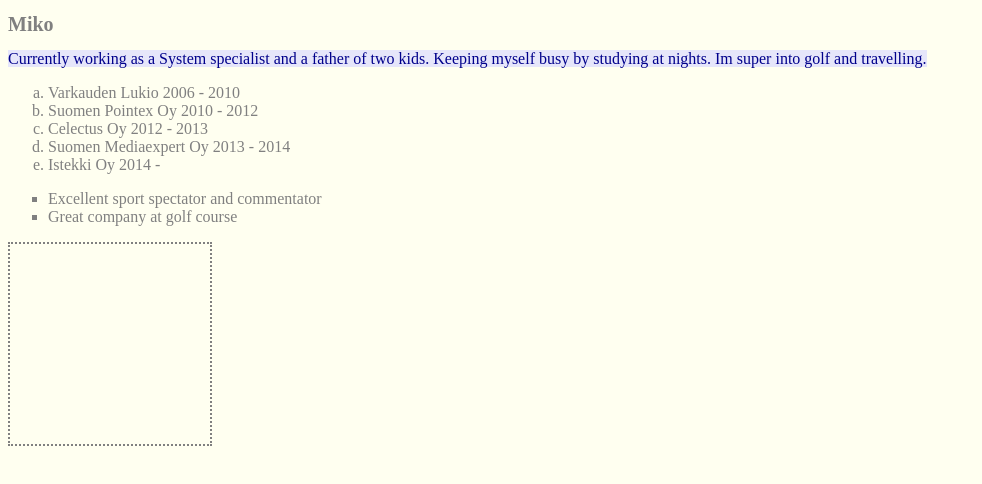
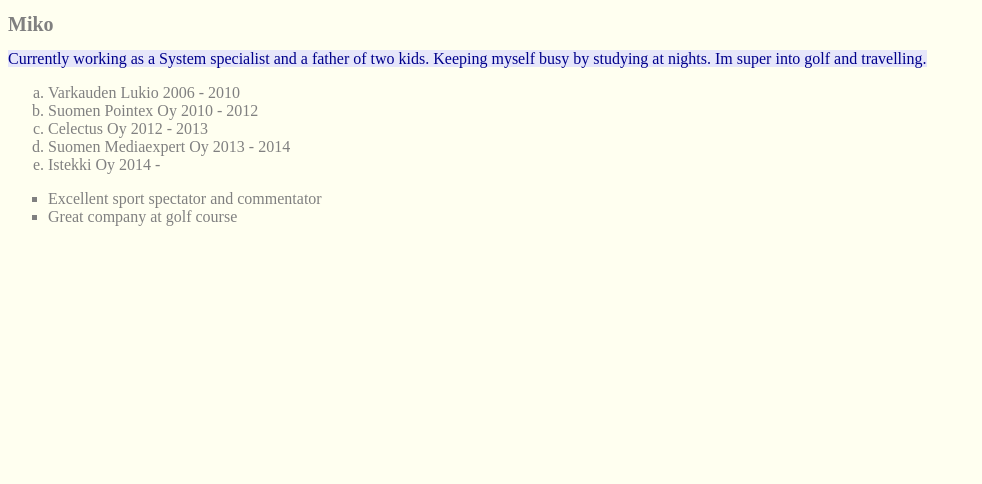
Before and after one commit to s0rr0/s0rr0.github.io, a plain HTML site: page index.html in a window 1280 px wide. Shown: the whole page, without its empty margins (0-982 px from the left). Drawn offline with Linux system fonts and the light colour scheme.

Commit message:
Update styles.css

```diff
--- a/styles.css
+++ b/styles.css
@@ -20,7 +20,7 @@ ul {
 ol {list-style-type: lower-alpha;
 }
 
-div {
+div.profile-img {
     border: 2px dotted;
     width: 200px;
     height:200px;
```
